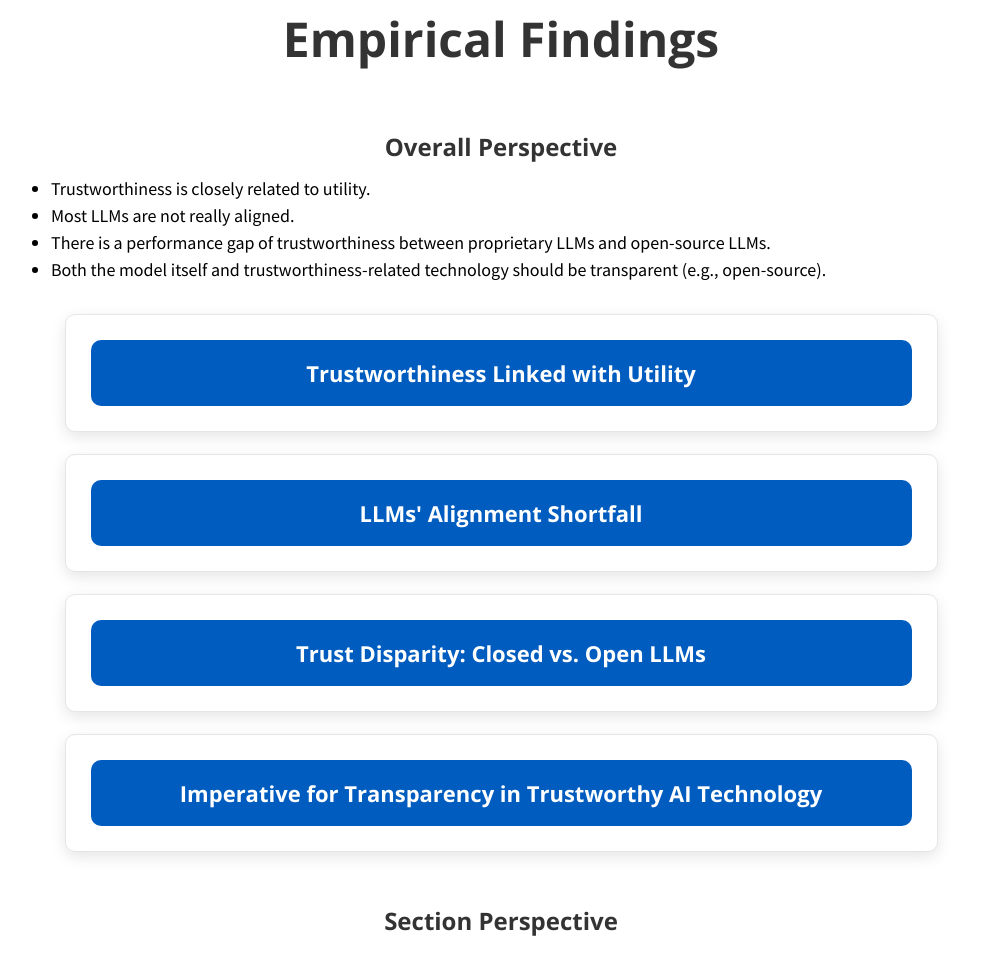
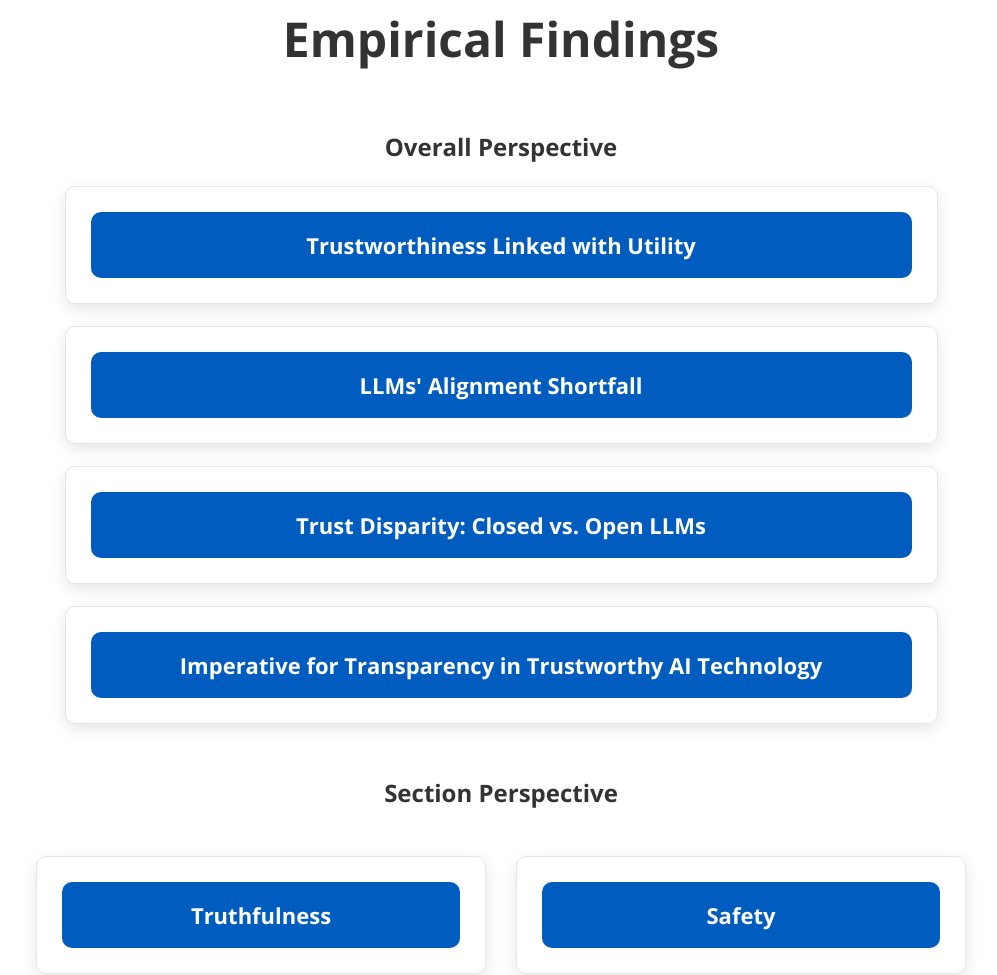
Before and after one commit to TrustLLMBenchmark/TrustLLM-Website, a plain HTML site: page index.html in a window 1280 px wide. Shown: the part 1582-2557 px from the top of the page, without its empty margins (139-1136 px from the left). Drawn offline with nearby package versions, Linux system fonts and the light colour scheme.

Commit message:
Update index.html

```diff
--- a/index.html
+++ b/index.html
@@ -147,13 +147,7 @@
         <h2 class="supportTitle2">Overall Perspective</h2>
 
 
-        <ul class="text-li">
-          <li>Trustworthiness is closely related to utility.</li>
-          <li>Most LLMs are not really aligned.</li>
-          <li>There is a performance gap of trustworthiness between proprietary LLMs and open-source LLMs.</li>
-          <li>Both the model itself and trustworthiness-related technology should be transparent (e.g., open-source).
-          </li>
-        </ul>
+
         <div class="featurecard-container">
           <!-- Trustworthiness and Utility -->
           <div class="feature_1x1">
```
